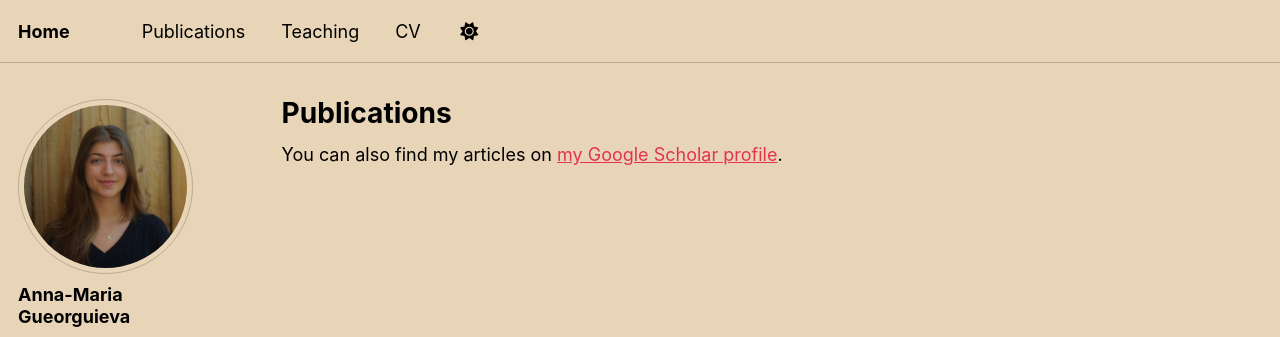
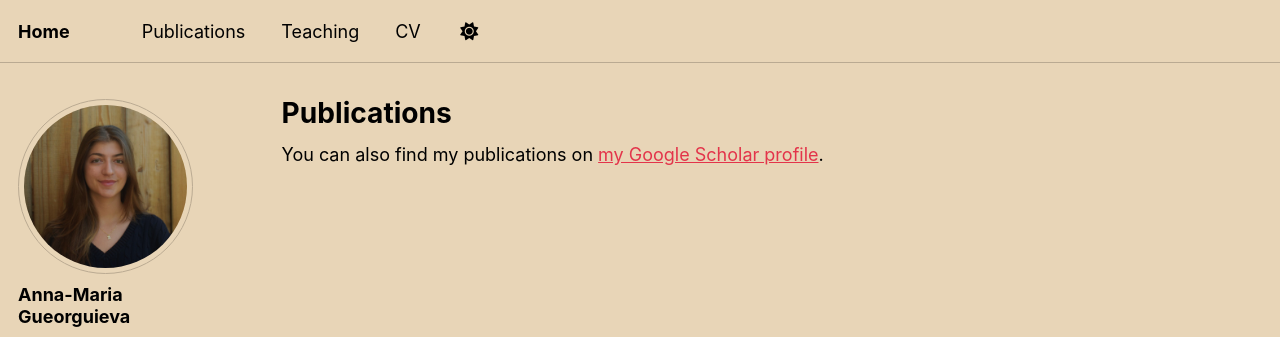
Before and after one commit to agueorguieva/agueorguieva.github.io, a Jekyll site: the page built from _pages/publications.html, in a window 1280 px wide. Shown: the top 337 px of the page. Built offline with Jekyll 4.4.1, drawn with Linux system fonts in a browser that asks for light colours; some web fonts are replaced; a script bundle is joined from its source files by our own code; library files that are not in the unit come from our copies.

Commit message:
Update publications.html

```diff
--- a/_pages/publications.html
+++ b/_pages/publications.html
@@ -6,7 +6,7 @@
 ---
 
 {% if site.author.googlescholar %}
-  <div class="wordwrap">You can also find my articles on <a href="{{site.author.googlescholar}}">my Google Scholar profile</a>.</div>
+  <div class="wordwrap">You can also find my publications on <a href="{{site.author.googlescholar}}">my Google Scholar profile</a>.</div>
   <md-block src="publications/list-of-publications.md"></md-block>
 
 {% endif %}
```
